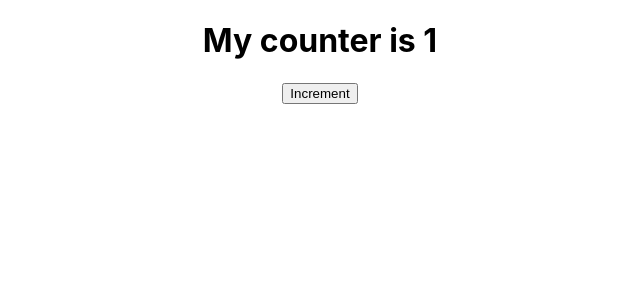
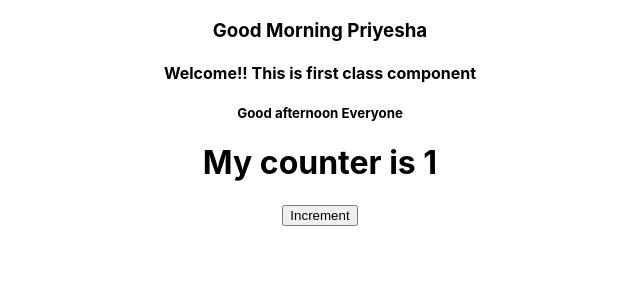
Before and after one commit to Priyesha/Learning-React, a React (Create React App) app: page / in a window 1280 px wide. Shown: the top 300 px of the page, without its empty margins (320-960 px from the left). Built offline with nearby package versions, Linux system fonts and the light colour scheme.

Commit message:
destructuring in functional and class component

```diff
--- a/src/App.js
+++ b/src/App.js
@@ -21,8 +21,9 @@ function App() {
 
     <Welcome greetMessage="Good Morning" name="Priyesha">
       <span>Text from children of classComponent</span>
-      </Welcome>
-    <Welcome greetMessage="Good afternoon" name="Everyone"/> */}
+      </Welcome> */}
+    <Message greetMessage="Good Morning" name="Priyesha"/>
+    <Welcome greetMessage="Good afternoon" name="Everyone"/>
 
     {/* <Hello/> */}
     <Counter></Counter>
--- a/src/components/Message.js
+++ b/src/components/Message.js
@@ -1,10 +1,9 @@
 import React from "react";
 
 // using arrow function and named export
-export const Message = (props) => {
+export const Message = ({greetMessage, name}) => {
  return (
   <div>
- <h3>{props.greetMessage} {props.name}</h3>
- {props.children}
+ <h3>{greetMessage} {name}</h3>
  </div>
  )};
--- a/src/components/classComponent.js
+++ b/src/components/classComponent.js
@@ -2,11 +2,13 @@ import React, { Component } from "react";
 
 class Welcome extends Component {
   render() {
+    //destructuring in class component
+    const {greetMessage, name} = this.props;
     return (
     <div>
       <h4>Welcome!! This is first class component</h4>
       <h5>
-        {this.props.greetMessage} {this.props.name}
+        {greetMessage} {name}
       </h5>
       {this.props.children}
     </div>
```
